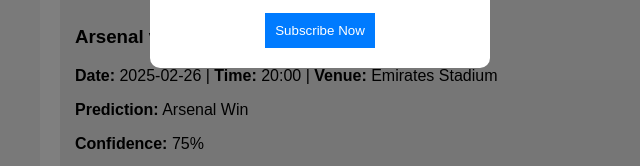
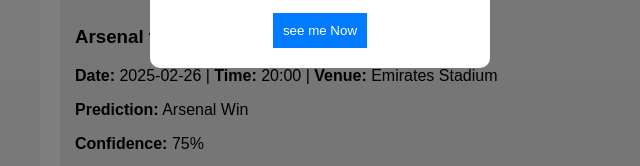
Before and after one commit to jaxter555/betslip, a plain HTML site: page index.html in a window 1280 px wide. Both pictures are taken after a click on the link "Premium". Shown: the part 429-595 px from the top of the page, 320-960 px from the left. Drawn offline with Linux system fonts and the light colour scheme.

Commit message:
Update index.html

```diff
--- a/index.html
+++ b/index.html
@@ -49,7 +49,7 @@
             <span class="close" onclick="closePremiumModal()">&times;</span>
             <h2>Upgrade to Premium</h2>
             <p>Get exclusive betting insights for just $10/month!</p>
-            <button onclick="alert('Subscribed!')">Subscribe Now</button>
+            <button onclick="alert('Subscribed!')">see me Now</button>
         </div>
     </div>
 
```
